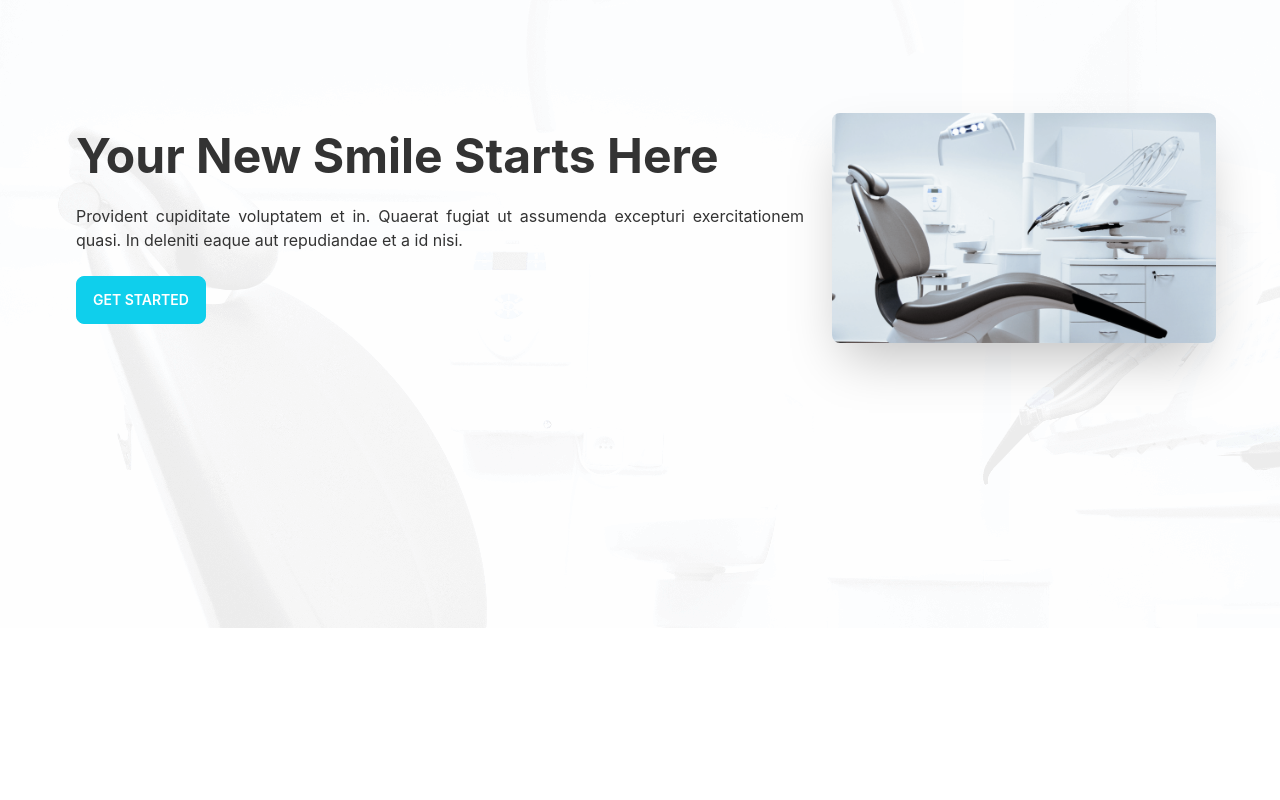
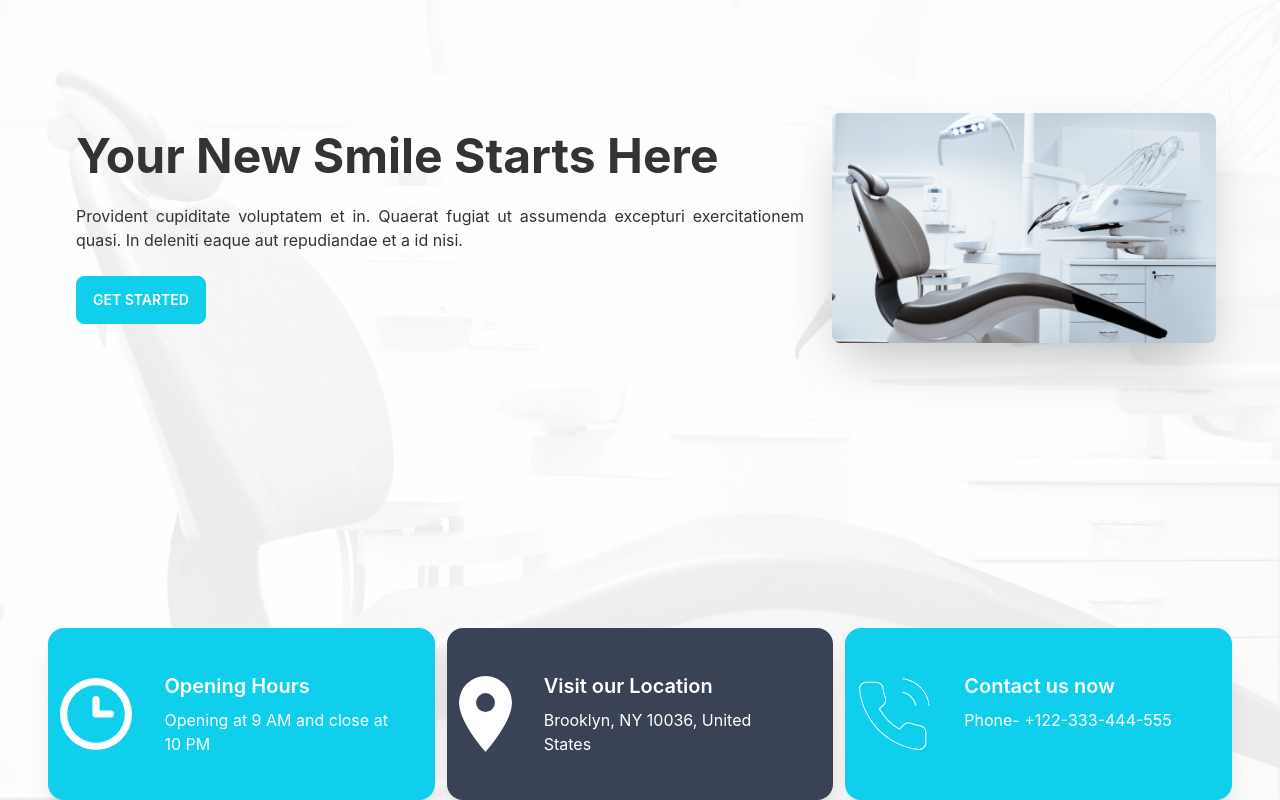
Before and after one commit to noman081/doctors-portal-client, a React (Create React App) app: page / in a window 1280 px wide. Shown: the part 236-1036 px from the top of the page. Before the commit the page ends 864 px from the top, so only its background shows below. Built offline with nearby package versions, Linux system fonts and the light colour scheme.

Commit message:
After adding info

```diff
--- a/src/Pages/Home/Home.js
+++ b/src/Pages/Home/Home.js
@@ -1,10 +1,12 @@
 import React from 'react';
 import Banner from './Banner/Banner';
+import Info from './Info';
 
 const Home = () => {
     return (
-        <div className='bg-chair'>
+        <div className='bg-chair bg-cover'>
             <Banner />
+            <Info />
         </div>
     );
 };
--- a/src/Pages/Home/Info.js
+++ b/src/Pages/Home/Info.js
@@ -1,10 +1,31 @@
 import React from 'react';
+import InfoCard from './InfoCard';
+import clock from '../../assets/icons/clock.svg';
+import marker from '../../assets/icons/marker.svg';
+import phone from '../../assets/icons/phone.svg';
+const Info = () => {
+    const clockInfo = {
+        title: 'Opening Hours',
+        description: 'Opening at 9 AM and close at 10 PM',
+        bgClass: 'bg-primary'
+    };
+    const markerInfo = {
+        title: 'Visit our Location',
+        description: 'Brooklyn, NY 10036, United States',
+        bgClass: 'bg-accent'
+    };
+    const phoneInfo = {
+        title: 'Contact us now',
+        description: 'Phone- +122-333-444-555',
+        bgClass: 'bg-primary'
+    }
+    return (
+        <div className="grid grid-cols-1 gap-3 lg:grid-cols-3 px-12">
+            <InfoCard img={clock} info={clockInfo} />
+            <InfoCard img={marker} info={markerInfo} />
+            <InfoCard img={phone} info={phoneInfo} />
+        </div>
 
-const Info = () => {
-    return (
-        <div>
-
-        </div>
     );
 };
 
--- /dev/null
+++ b/src/Pages/Home/InfoCard.js
@@ -0,0 +1,18 @@
+import React from 'react';
+
+const InfoCard = ({ img, info }) => {
+    const { title, description, bgClass } = info;
+    return (
+        <div class={`card lg:card-side shadow-xl text-white p-3 ${bgClass}`}>
+            <figure>
+                <img src={img} alt="Album" />
+            </figure>
+            <div class="card-body">
+                <h2 class="card-title">{title}</h2>
+                <p>{description}</p>
+            </div>
+        </div>
+    );
+};
+
+export default InfoCard;
--- a/tailwind.config.js
+++ b/tailwind.config.js
@@ -5,6 +5,11 @@
     backgroundImage: {
       'chair': "url('/src/assets/images/bg.png')",
     },
+    backgroundSize: {
+      'auto': 'auto',
+      'cover': 'cover',
+      'contain': 'contain',
+    }
   },
   daisyui: {
     themes: [
```
